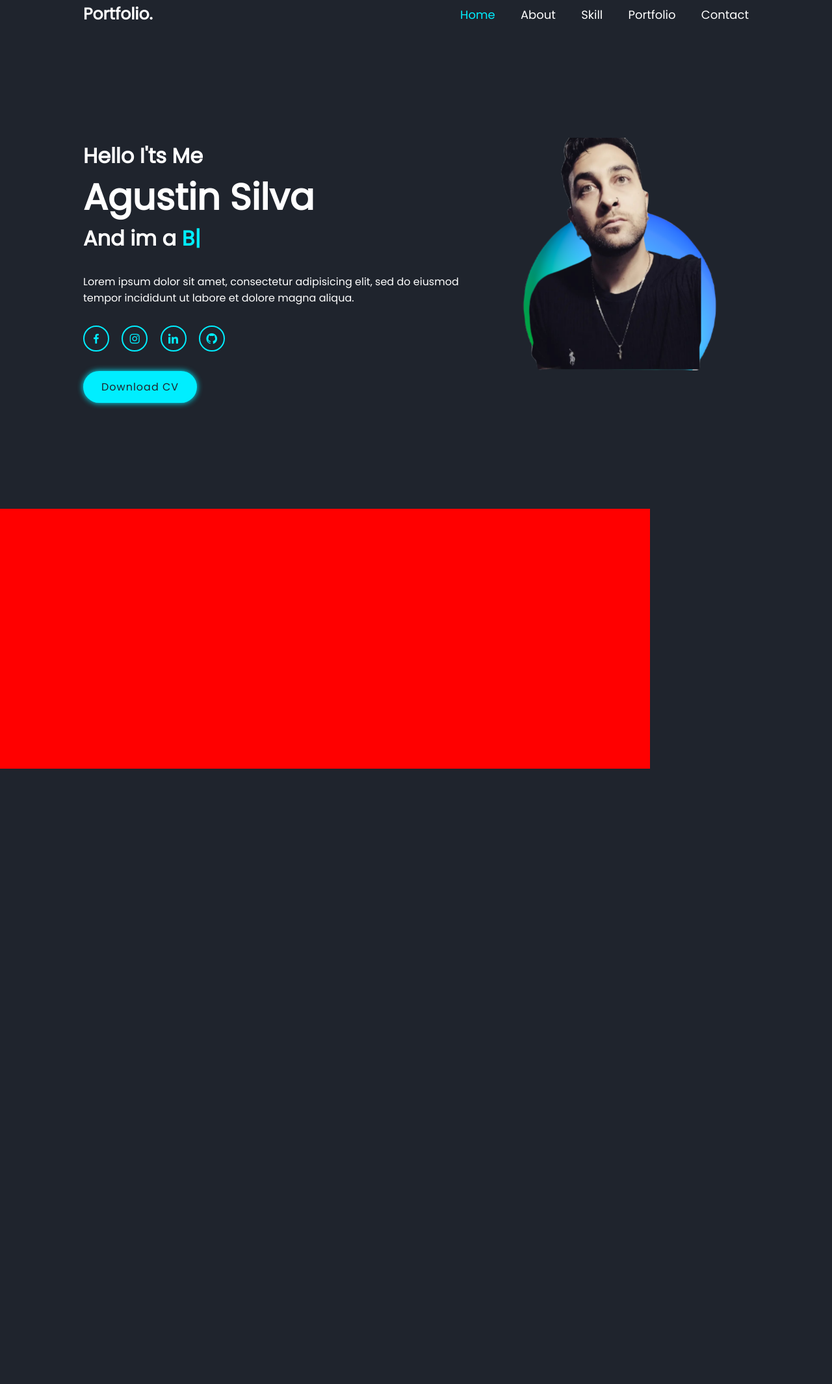
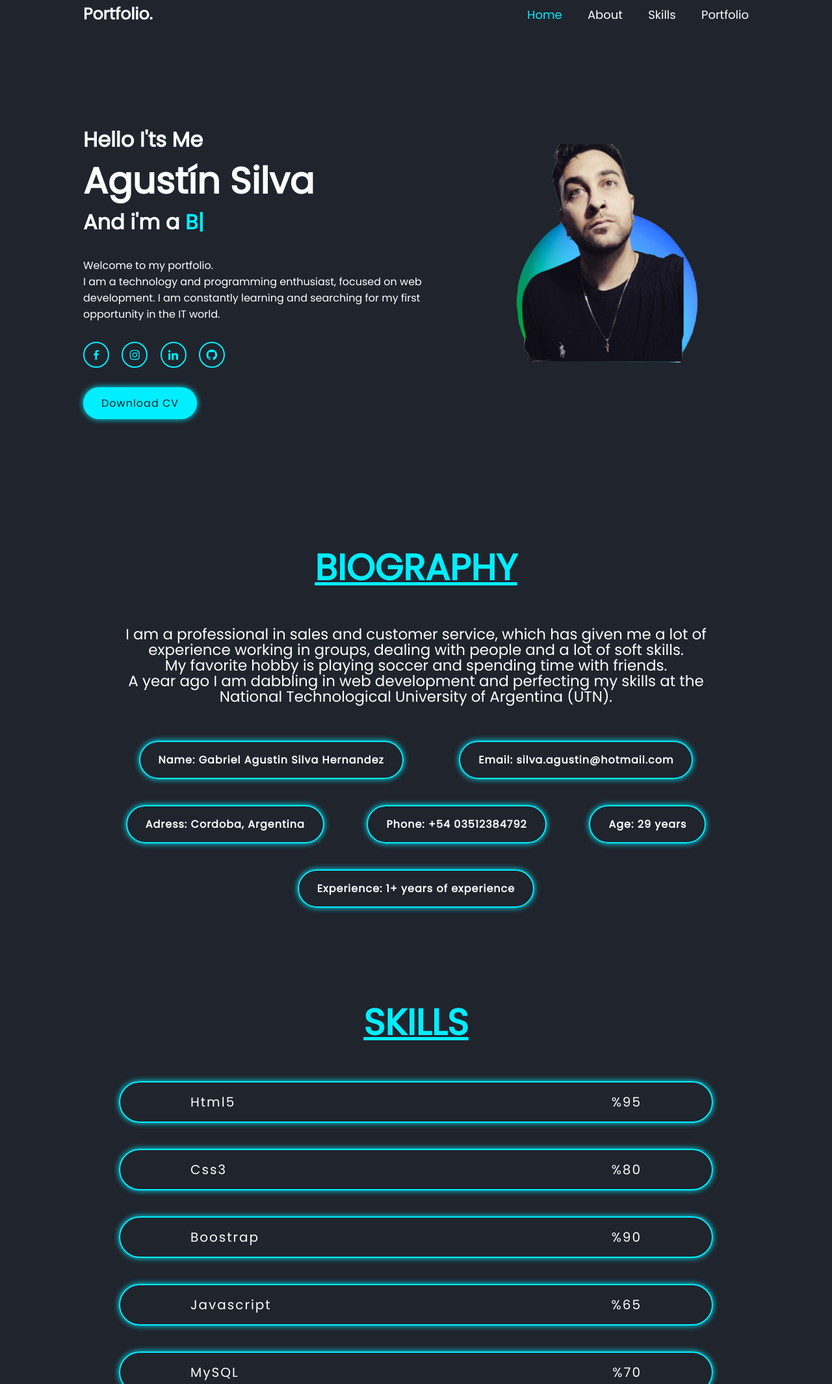
Before and after one commit to AgustinGSH/Portfolio-web, a plain HTML site: page index.html in a window 1280 px wide. Shown: the part 17-2147 px from the top of the page at 65% size. Before the commit the page ends 1207 px from the top, so only its background shows below. Drawn offline with nearby package versions, Linux system fonts and the light colour scheme.

Commit message:
Portfolio web

```diff
--- a/codigo.js
+++ b/codigo.js
@@ -1,5 +1,5 @@
 var typed = new Typed (".multiple-text", {
-	strings: ["Frontend developer", "Backend developer", "Freelancer"],
+	strings: ["Frontend developer", "Backend developer", "Full-stack developer"],
 	typeSpeed: 100,
 	backSpeed: 100,
 	backDelay: 100,
--- a/estilo.css
+++ b/estilo.css
@@ -1,14 +1,15 @@
-
 * {
 	margin: 0;
 	padding:0;
 	box-sizing: border-box;
 	font-family: 'Poppins', sans-serif;
+	scroll-behavior: smooth;
 }
 
 body {
 	background: #1f242d;
 	color: #fff;
+
 }
 
 .header {
@@ -17,7 +18,7 @@ body {
 	left: 0;
 	width: 100%;
 	padding: 20px 10%;
-	background: transparent;
+	background-color: #1f242d;
 	display: flex;
 	justify-content: space-between;
 	align-items: center;
@@ -60,7 +61,7 @@ body {
 
 .home {
 	position: relative;
-	width: 100%;
+	width: 98%;
 	height: 100vh;
 	display: flex;
 	justify-content: space-between;
@@ -255,8 +256,205 @@ body {
 
 
 .about {
-	display: inline-flex;
-	background-color: red;
-	width: 1000px;
-	height: 400px;
+	margin-left: 10%;
+	margin-right: 10%;
+
+	width: 80%;
+	height: 700px;
 }
+
+.heading_bio {
+	margin-top: 3rem;
+	margin-bottom: 3rem;
+	text-align: center;
+	justify-content: center;
+	text-transform: uppercase;
+	font-size: 3.5rem;
+	color: #0ef;
+}
+
+
+.about .bio{
+	margin-top: 1rem;
+}
+
+
+
+
+.about .biography p{
+
+	max-width: 70rem;
+	line-height: 1.5rem;
+	font-size: 23px;
+	padding-left: 60px;
+	padding-right: 60px;
+	text-align: center;
+}
+
+.bio {
+	display: flex;
+	justify-content: space-evenly;
+	flex-wrap: wrap;
+	margin-top: 80px;
+}
+
+
+.bio h3 {
+
+	text-decoration: none;
+	font-size: 16px;
+	background: transparent;
+	border: 2px solid #0ef;
+	padding: 15px 28px;
+	border-radius: 40px;
+	box-shadow: 0 0 10px #0ef;
+	letter-spacing: 1px;
+	margin-top: 40px;
+
+
+
+}
+
+.heading_skills {
+	/*margin-top: 2rem;*/
+	margin-bottom: 3rem;
+	text-align: center;
+	justify-content: center;
+
+}
+
+.heading_skills span{
+	text-transform: uppercase;
+	font-size: 3.5rem;
+	color: #0ef;
+}
+
+
+.progress_box{
+	justify-content: center;
+	margin-left: 10%;
+	margin-right: 10%;
+	width: 80%;
+	height: 700px;
+
+}
+
+
+.progress_box .progress {
+	text-decoration: none;
+	font-size: 16px;
+
+	border: 2px solid #0ef;
+	padding: 0px 78px;
+	border-radius: 40px;
+	box-shadow: 0 0 10px #0ef;
+	letter-spacing: 1px;
+	margin-top: 40px;
+
+	}
+
+
+
+.progress {
+
+margin-left: 55px;
+margin-right: 55px;
+
+}
+.progress0{
+	display: flex;
+	font-size: 20px;
+	margin-left: 30px;
+	align-items: center;
+	position: relative;
+	top: 50%;
+	transform: translateY(50%);
+	letter-spacing: 2px;
+
+}
+.progress1 {
+	display: flex;
+	margin-right: 30px;
+	font-size: 20px;
+	justify-content: flex-end;
+	align-items: center;
+	position: relative;
+	top: 50%;
+	transform: translateY(-50%);
+	letter-spacing: 2px;
+
+}
+
+
+
+
+
+.mundial_proyect {
+	width: 300px;
+	height: 300px
+}
+
+.mundial_proyect:hover{
+	opacity: .2;
+	transition: .6s;
+}
+
+.portfolio{
+	text-align: center;
+	justify-content: center;
+}
+
+
+.heading_port {
+	margin-top: 0;
+	margin-bottom: 3rem;
+	text-align: center;
+	justify-content: center;
+	text-transform: uppercase;
+	font-size: 3.5rem;
+	color: #0ef;
+
+}
+
+.img_heading {
+	color: white;
+	font-size: 20px;
+}
+
+
+								/*media qeries*/
+
+								@media .(max-width:991px){
+
+	html{
+		font-size: 55%;
+	}
+}
+
+
+								@media .(max-width:450px){
+
+	html{
+		font-size: 50%;
+	}
+
+.heading_bio {
+	font-size: 50%;
+	margin-top: 50px;
+}
+
+.heading_skills {
+	font-size: 55%;
+	margin-top: 50px;
+}
+.about {
+	font-size: 55%;
+}
+.skills {
+	font-size: 55%
+}
+.heading_port{
+	font-size: 50%;
+	margin-top: 50px;
+}
+}
--- a/index.html
+++ b/index.html
@@ -11,35 +11,41 @@
 	<link href='https://unpkg.com/boxicons@2.1.4/css/boxicons.min.css' rel='stylesheet'>
 </head>
 <body>
+							<!--comienzo de seccion header-->
 	<header class="header">
-		<a href="#" class="logo">Portfolio.</a>
-
+			<a href="#" class="logo">Portfolio.</a>
+							<!--fin header</!-->
+							<!--comienzo de navbar-->
 		<nav class="navbar">
 			<a href="#" style="--i:1;" class="active">Home</a>
-			<a href="#" style="--i:2;" >About</a>
-			<a href="#" style="--i:3;" >Skill</a>
-			<a href="#" style="--i:4;" >Portfolio</a>
-			<a href="#" style="--i:5;" >Contact</a>
+			<a href="#about" style="--i:2;" >About</a>
+			<a href="#skills" style="--i:3;" >Skills</a>
+			<a href="#portfolio" style="--i:4;" >Portfolio</a>
+
 		</nav>
 	</header>
-
-	<section class="home">
+							<!--fin nav bar-->
+							<!--comienzo section home-->
+	<section class="home" id="home">
 		<div class="home-content">
 			<h3>Hello I'ts Me</h3>
-			<h1>Agustin Silva</h1>
-			<h3>And im a <span class="multiple-text"></span></h3>
+			<h1>Agustín Silva</h1>
+			<h3>And i'm a <span class="multiple-text"></span></h3>
 			<p>
-				Lorem ipsum dolor sit amet, consectetur adipisicing elit, sed do eiusmod
-				tempor incididunt ut labore et dolore magna aliqua.
+				Welcome to my portfolio. <br> I am a technology and programming enthusiast, focused on web development. I am constantly learning and searching for my first opportunity in the IT world.
 			</p>
 			<div class="social-media">
-			<a href="#" style="--i:7;"><i class='bx bxl-facebook'></i></a>
-			<a href="#" style="--i:8;"><i class='bx bxl-instagram'></i></a>
-			<a href="#" style="--i:9;"><i class='bx bxl-linkedin'></i></a>
-			<a href="#" style="--i:10;"><i class='bx bxl-github'></i></a>
+			<a href="https://www.facebook.com/agustin.silva.1848/" target="_blank" style="--i:7;"><i class='bx bxl-facebook'></i></a>
+
+			<a href="https://www.instagram.com/agusilva7/" target="_blank" style="--i:8;"><i class='bx bxl-instagram'></i></a>
+
+			<a href="https://www.linkedin.com/in/gabriel-agust%C3%ADn-silva-hern%C3%A1ndez-9a4a34202/" target="_blank" style="--i:9;"><i class='bx bxl-linkedin'></i></a>
+
+			<a href="https://github.com/AgustinGSH" target="_blank" style="--i:10;"><i class='bx bxl-github'></i></a>
+
 			</div>
 
-			<a href="#" class="btn">Download CV</a>
+			<a download= "Curriculum" href="Cv_Asilva.pdf" class="btn">Download CV</a>
 
 		</div>
 
@@ -49,22 +55,66 @@
 			<img src="img/agus1.png" id="img1">
 		</div>
 	</section>
-
+							<!--fin section home-->
+							<!--comienzo section about-->
 	<section class="about" id="about">
 
-		<div class="about-img">
+			<h1 class="heading_bio"><span class="underline"><u>Biography</u></span></h1>
+
+		<div class="biography">
+
+			<p>I am a professional in sales and customer service, which has given me a lot of experience working in groups, dealing with people and a lot of soft skills. <br>My favorite hobby is playing soccer and spending time with friends. <br> A year ago I am dabbling in web development and perfecting my skills at the National Technological University of Argentina (UTN).</p>
+		</div>
+
+		<div class="bio">
+			<h3> <span>Name: </span>Gabriel Agustin Silva Hernandez</h3>
+			<h3> <span>Email: </span>silva.agustin@hotmail.com</h3>
+			<h3> <span>Adress: </span>Cordoba, Argentina</h3>
+			<h3> <span>Phone: </span>+54 03512384792</h3>
+			<h3> <span>Age: </span>29 years</h3>
+			<h3> <span>Experience: </span>1+ years of experience</h3>
+
 
 		</div>
 
+	</section>
+							<!--fin section about-->
+							<!--comienzo section skills-->
+	<section class="skills" id="skills">
 
+			<h1 class="heading_skills"><span><u>Skills</u></span></h1>
 
+		<div class="progress_box">
+			<div class="progress"><span class="progress0">Html5</span> <span class="progress1">%95</span></div>
+			<div class="progress"><span class="progress0">Css3</span> <span class="progress1">%80</span></div>
+			<div class="progress"><span class="progress0">Boostrap</span> <span class="progress1">%90</span></div>
+			<div class="progress"><span class="progress0">Javascript</span> <span class="progress1">%65</span></div>
+			<div class="progress"><span class="progress0">MySQL</span> <span class="progress1">%70</span></div>
+			<div class="progress"><span class="progress0">Php</span> <span class="progress1">%75</span></div>
 
+		</div>
+	</section>
+
+							<!--fin section skills-->
+							<!--comienzo section portfolio-->
+
+	<section class="portfolio" id="portfolio">
+		<h1 class="heading_port"><span><u>Portfolio</u></span></h1>
+
+		<div class="box_container">
+
+			<a href="https://gashhtml.000webhostapp.com/Portfolio/mundial%20proyect/" target="_blank">
+						<img src="img/messi4.jpg" class="mundial_proyect">
+			</a>
+			<p class="img_heading">Cuanto falta para el mundial?</p>
+		</div>
 
 
 	</section>
 
+							<!--fin section portfolio-->
 
-<script src="https://unpkg.com/typed.js@2.0.15/dist/typed.umd.js"></script>
-<script src="codigo.js"></script>
+			<script src="https://unpkg.com/typed.js@2.0.15/dist/typed.umd.js"></script>
+			<script src="codigo.js"></script>
 </body>
 </html>
```
Also changed, not shown: img/messi4.jpg (added), 1 other file.
